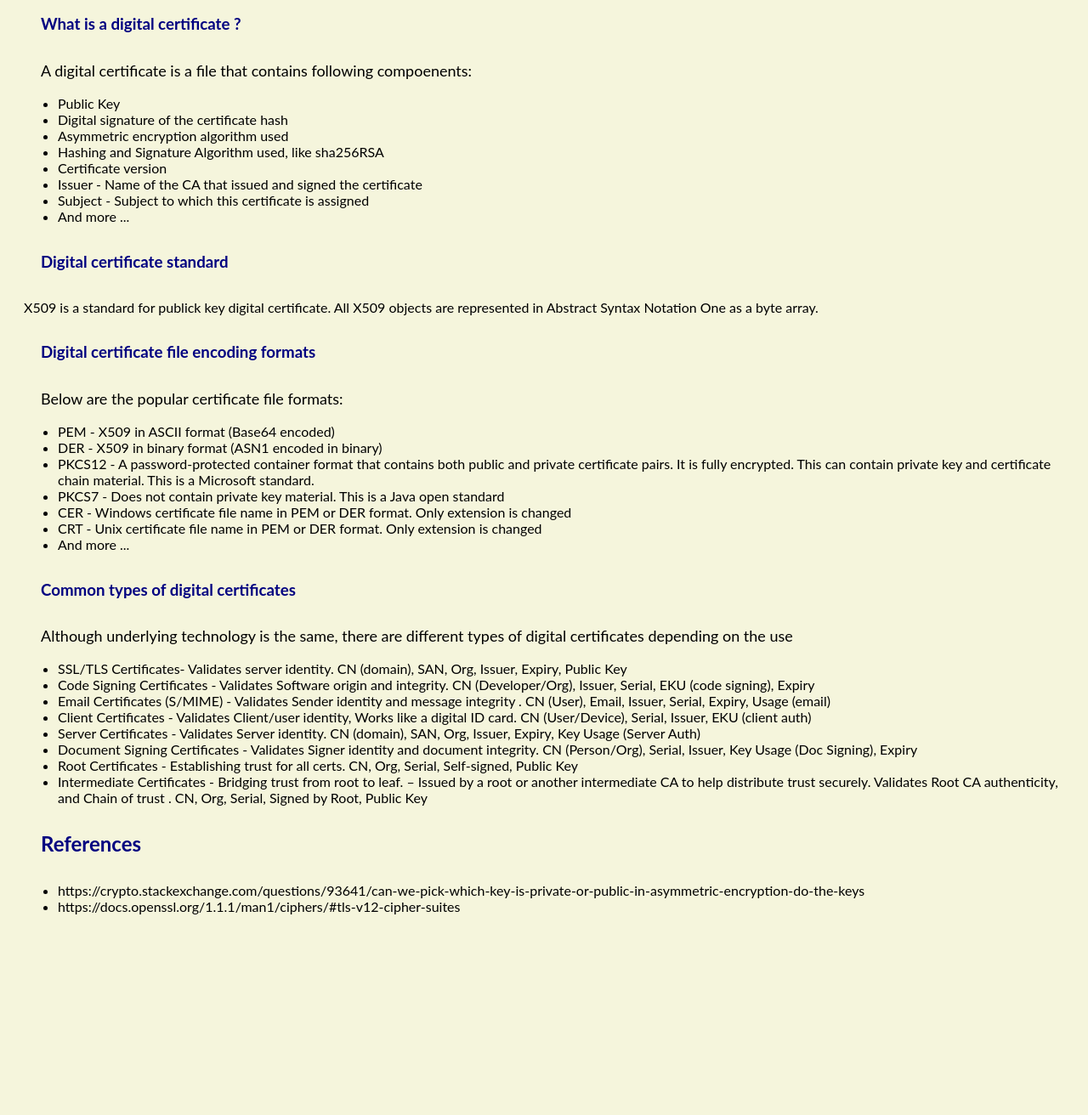
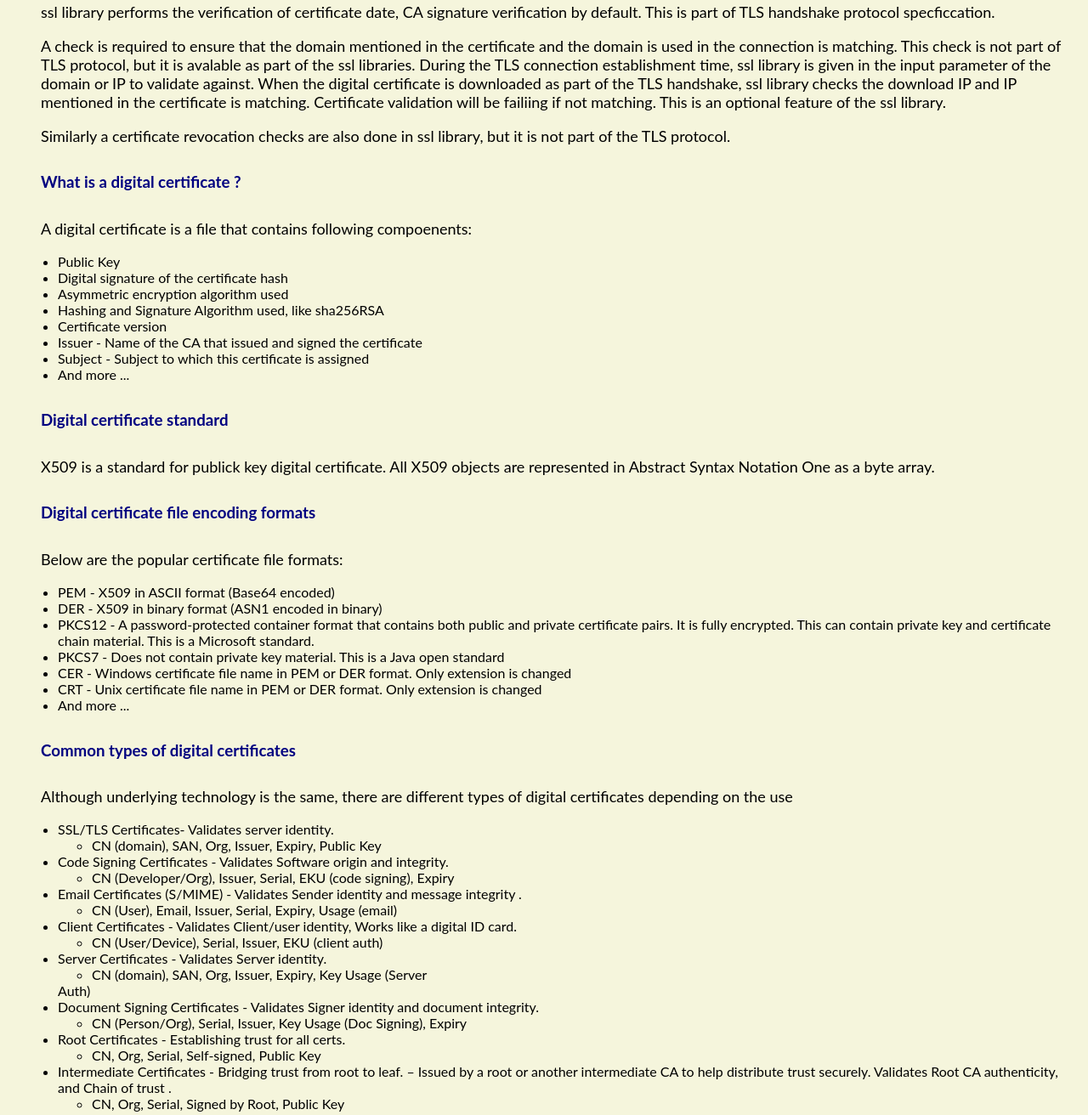
Before and after one commit to crispinjacob/crispinjacob, a plain HTML site: page pages/01/01.html in a window 1280 px wide. Shown: the part 1969-3281 px from the top of the page at 85% size. Before the commit the page ends 3089 px from the top, so only its background shows below. Drawn offline with Linux system fonts and the light colour scheme.

Commit message:
content certs

```diff
--- a/pages/01/01.html
+++ b/pages/01/01.html
@@ -141,6 +141,21 @@
       </p>
       <p><a href="../03/03.html">TLS Explained</a></p>
 
+      <p>
+        ssl library performs the verification of certificate date, CA signature verification by default. This is part of
+        TLS handshake protocol specficcation.
+      </p>
+      <p>
+        A check is required to ensure that the domain mentioned in the certificate and the domain is used in the
+        connection is matching. This check is not part of TLS protocol, but it is avalable as part of the ssl libraries.
+        During the TLS connection establishment time, ssl library is given in the input parameter of the domain or IP to
+        validate against. When the digital certificate is downloaded as part of the TLS handshake, ssl library checks
+        the download IP and IP mentioned in the certificate is matching. Certificate validation will be failiing if not
+        matching. This is an optional feature of the ssl library.
+      </p>
+      <p>
+        Similarly a certificate revocation checks are also done in ssl library, but it is not part of the TLS protocol.
+      </p>
       <h3>What is a digital certificate ?</h3>
 
       <p>A digital certificate is a file that contains following compoenents:</p>
@@ -155,8 +170,8 @@
         <li>And more ...</li>
       </ul>
       <h3>Digital certificate standard</h3>
-      X509 is a standard for publick key digital certificate. All X509 objects are represented in Abstract Syntax
-      Notation One as a byte array.
+     <p> X509 is a standard for publick key digital certificate. All X509 objects are represented in Abstract Syntax
+       Notation One as a byte array. </p>
 
       <h3>Digital certificate file encoding formats</h3>
       <p>Below are the popular certificate file formats:</p>
@@ -181,36 +196,60 @@
         use
       </p>
       <ul>
-        <li>SSL/TLS Certificates- Validates server identity. CN (domain), SAN, Org, Issuer, Expiry, Public Key</li>
         <li>
-          Code Signing Certificates - Validates Software origin and integrity. CN (Developer/Org), Issuer, Serial, EKU
-          (code signing), Expiry
-        </li>
-        <li>
-          Email Certificates (S/MIME) - Validates Sender identity and message integrity . CN (User), Email, Issuer,
-          Serial, Expiry, Usage (email)
-        </li>
-        <li>
-          Client Certificates - Validates Client/user identity, Works like a digital ID card. CN (User/Device), Serial,
-          Issuer, EKU (client auth)
+          SSL/TLS Certificates- Validates server identity.
+          <ul>
+            <li>CN (domain), SAN, Org, Issuer, Expiry, Public Key</li>
+          </ul>
         </li>
 
         <li>
-          Server Certificates - Validates Server identity. CN (domain), SAN, Org, Issuer, Expiry, Key Usage (Server
+          Code Signing Certificates - Validates Software origin and integrity.
+          <ul>
+            <li>CN (Developer/Org), Issuer, Serial, EKU (code signing), Expiry</li>
+          </ul>
+        </li>
+        <li>
+          Email Certificates (S/MIME) - Validates Sender identity and message integrity .
+          <ul>
+            <li>CN (User), Email, Issuer, Serial, Expiry, Usage (email)</li>
+          </ul>
+        </li>
+        <li>
+          Client Certificates - Validates Client/user identity, Works like a digital ID card.
+          <ul>
+            <li>CN (User/Device), Serial, Issuer, EKU (client auth)</li>
+          </ul>
+        </li>
+
+        <li>
+          Server Certificates - Validates Server identity.
+          <ul>
+            <li>CN (domain), SAN, Org, Issuer, Expiry, Key Usage (Server</li>
+          </ul>
           Auth)
         </li>
 
         <li>
-          Document Signing Certificates - Validates Signer identity and document integrity. CN (Person/Org), Serial,
-          Issuer, Key Usage (Doc Signing), Expiry
+          Document Signing Certificates - Validates Signer identity and document integrity.
+          <ul>
+            <li>CN (Person/Org), Serial, Issuer, Key Usage (Doc Signing), Expiry</li>
+          </ul>
         </li>
 
-        <li>Root Certificates - Establishing trust for all certs. CN, Org, Serial, Self-signed, Public Key</li>
+        <li>
+          Root Certificates - Establishing trust for all certs.
+          <ul>
+            <li>CN, Org, Serial, Self-signed, Public Key</li>
+          </ul>
+        </li>
 
         <li>
           Intermediate Certificates - Bridging trust from root to leaf. – Issued by a root or another intermediate CA to
-          help distribute trust securely. Validates Root CA authenticity, and Chain of trust . CN, Org, Serial, Signed
-          by Root, Public Key
+          help distribute trust securely. Validates Root CA authenticity, and Chain of trust .
+          <ul>
+            <li>CN, Org, Serial, Signed by Root, Public Key</li>
+          </ul>
         </li>
       </ul>
 
```
